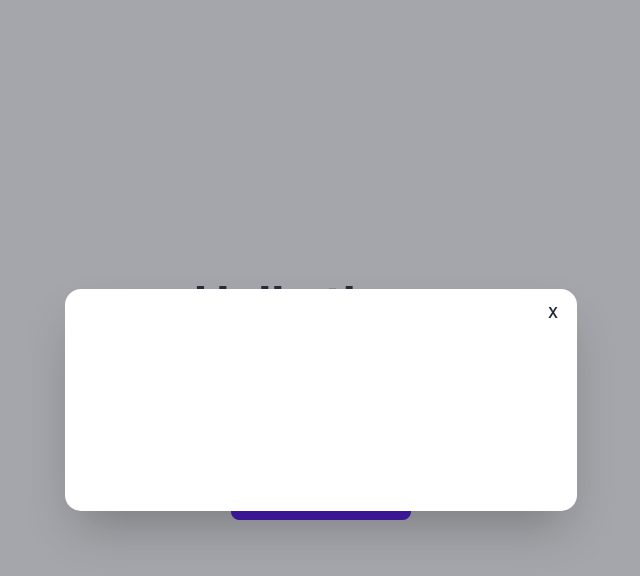
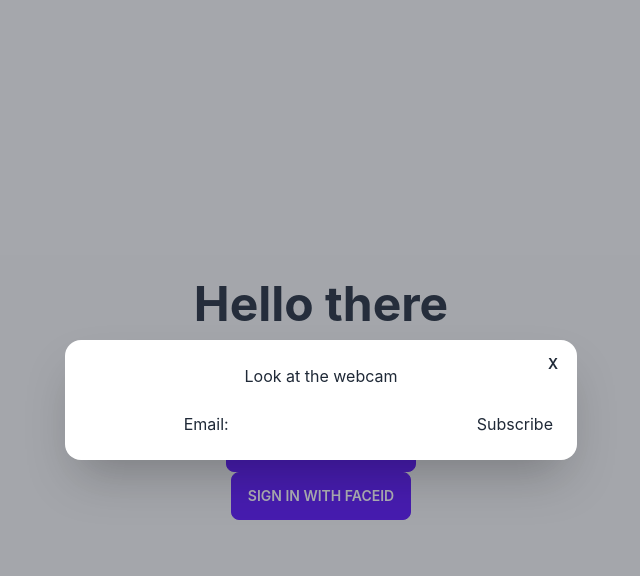
Before and after one commit to triminh12042002/SuperGroupChat, a React (Create React App) app: page /signin in a window 1280 px wide. Both pictures are taken after a click on the label "SIGN IN WITH FACEID". Shown: the top 576 px of the page, without its empty margins (319-959 px from the left). Built offline with nearby package versions, Linux system fonts and the light colour scheme; no server answers.

Commit message:
[signinfaceid] capture every interval

```diff
--- a/package.json
+++ b/package.json
@@ -8,6 +8,7 @@
     "@testing-library/user-event": "^13.5.0",
     "axios": "^1.4.0",
     "daisyui": "^2.51.6",
+    "face-api.js": "^0.22.2",
     "firebase": "^9.21.0",
     "opencv.js": "^1.2.1",
     "react": "^18.2.0",
--- a/src/views/SignIn/SignInFaceId.jsx
+++ b/src/views/SignIn/SignInFaceId.jsx
@@ -1,26 +1,139 @@
-import React, { useRef, useEffect, useState } from 'react';
+import React, { useRef, useEffect, useState, useCallback } from 'react';
 import Webcam from 'react-webcam';
+import axios from 'axios';
 
 const SignInFaceId = () => {
   const webcamRef = useRef(null);
+  const [isModalOpen, setIsModalOpen] = useState(false);
+  const [isAccountExist, setIsAccountExist] = useState(null)
+  const [email, setEmail] = useState('');
+
+  const INTERVAL = 500
+  const TOTAL_LOGIN_IMAGES = 10
+  const WAIT_WEBCAM_SETUP = 3000
+
+  // Image
+  const capture = React.useCallback(
+    () => {
+      const imageSrc = webcamRef.current.getScreenshot();
+      return imageSrc
+    },
+    [webcamRef]
+  );
+
+  const startImageCapture = () => {
+    captureImage(0, []);
+  };
+
+  const captureImage = (imageCount, imageArray) => {
+    const imageSrc = capture();
+    if (imageSrc && imageCount < TOTAL_LOGIN_IMAGES) {
+      console.log("capture image ", imageCount)
+      imageArray.push(imageSrc)
+      // Schedule the next image capture at the specified interval
+      setTimeout(() => {
+        captureImage(imageCount+1, imageArray)
+      }, INTERVAL);
+    } else {
+      // When all images are captured, post them to the endpoint
+      postImages(imageArray);
+    }
+  };
+
+  const postImages = async (imageArray) => {
+    const endpointUrl = 'https://example.com/uploadImages'; // Replace with your image upload endpoint
+
+    try {
+      console.log('image array length', imageArray.length)
+      // const response = await axios.post(endpointUrl, { images: imageArray });
+
+      // // Handle the response as needed
+      // console.log('Images uploaded:', response.data);
+
+      closeModal();
+    } catch (err) {
+      console.log('Error while uploading images:', err);
+    }
+  };
+
+  // Register
+  useEffect(()=>{
+    if(isAccountExist) {
+      setTimeout(() => {
+        startImageCapture()
+      }, WAIT_WEBCAM_SETUP);
+    }
+  }, [isAccountExist])
+
+  // Modal
+
+  const openModal = () => {
+    setIsModalOpen(true);
+  };
+
+  const closeModal = () => {
+    setIsModalOpen(false);
+    setIsAccountExist(null)
+    setEmail('')
+  };
+
+  // Email
+
+  const handleEmailChange = (e) => {
+    setEmail(e.target.value);
+  };
+
+  const handleSubmitEmail = async () => {
+    const endpointUrl = 'https://example.com/subscribe';
+    const url = `${endpointUrl}?email=${encodeURIComponent(email)}`;
+
+    try {
+      // const res = await axios.get(url);
+      const res = true
+      if(res) setIsAccountExist(true)
+      else setIsAccountExist(false)
+    } catch(err) {
+      console.log('error while submit email')
+    }
+  };
 
   return (
     <div>
-        <label htmlFor="faceid" className="btn btn-primary">Sign In With FaceID</label>
-        <input type="checkbox" id="faceid" className="modal-toggle" />
+      <label onClick={openModal} htmlFor="faceid" className="btn btn-primary">
+        Sign In With FaceID
+      </label>
+      <input type="checkbox" id="faceid" className="modal-toggle" checked={isModalOpen} />
+      {isModalOpen && (
         <div className="modal">
-            <div className="modal-box">
-                {/* <h3 className="font-bold text-lg">Hello!</h3>
-                <p className="py-4">This modal works with a hidden checkbox!</p> */}
-                <div className="modal-action">
-                <Webcam ref={webcamRef} />
-
-                <label htmlFor="faceid" className="btn btn-sm btn-circle btn-ghost absolute right-2 top-2">x</label>
-                </div>
+          <div className="modal-box">
+            <p>Look at the webcam</p>
+            <div className="modal-action">
+              {!isAccountExist &&
+                <form>
+                  <label htmlFor="email">Email:</label>
+                  <input
+                    type="email"
+                    id="email"
+                    name="email"
+                    value={email}
+                    onChange={handleEmailChange}
+                    required
+                  />
+                  <button type="button" onClick={handleSubmitEmail}>
+                    Subscribe
+                  </button>
+                </form>
+              }
+              {isAccountExist == false && <p>Account does not exist</p>}
+              {isAccountExist && <Webcam ref={webcamRef} />}
+              <label onClick={closeModal} htmlFor="faceid" className="btn btn-sm btn-circle btn-ghost absolute right-2 top-2">
+                x
+              </label>
             </div>
+          </div>
         </div>
+      )}
     </div>
-
   );
 };
 
```
Also changed, not shown: 2 other files (tests, documents, lock files or other folders).
